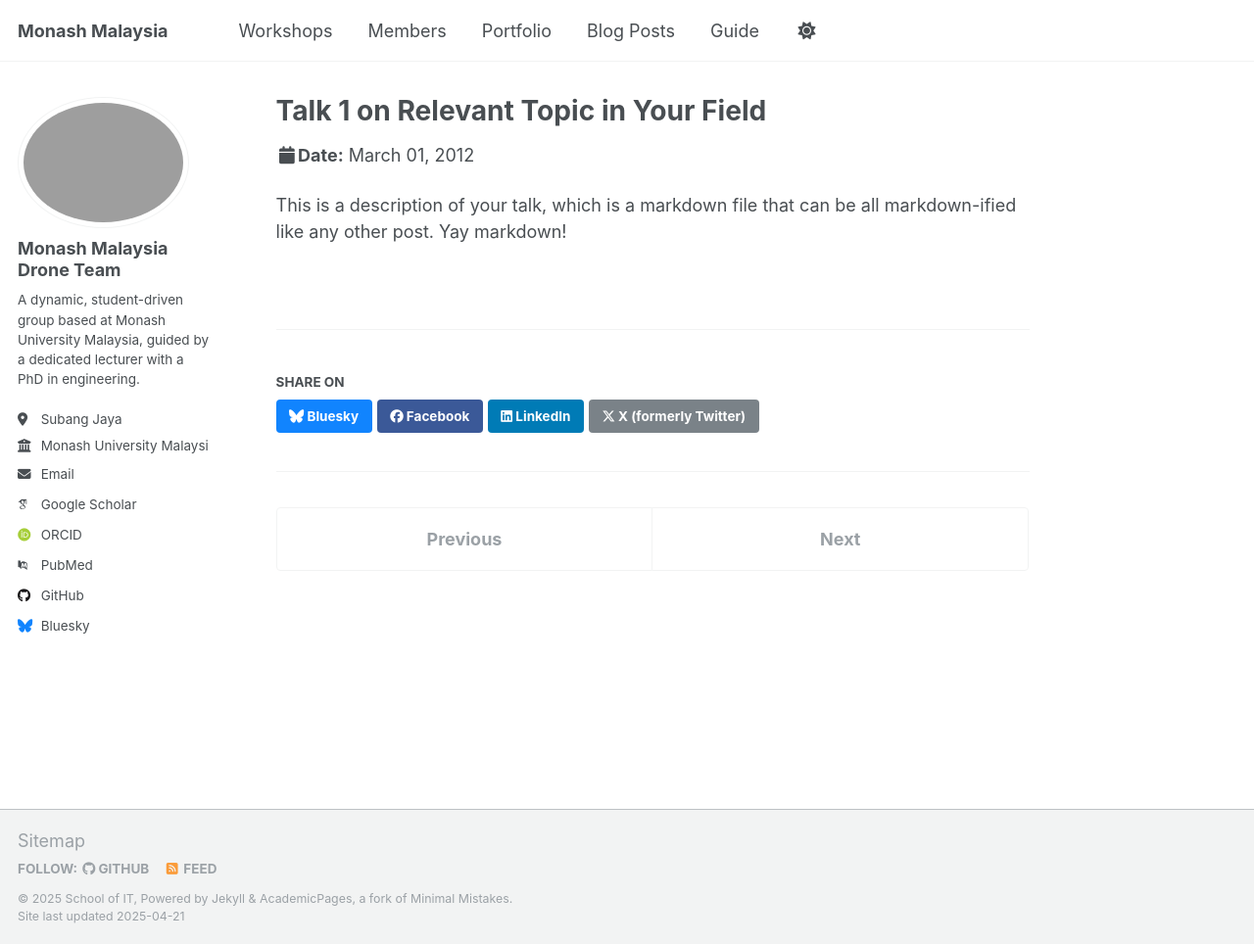
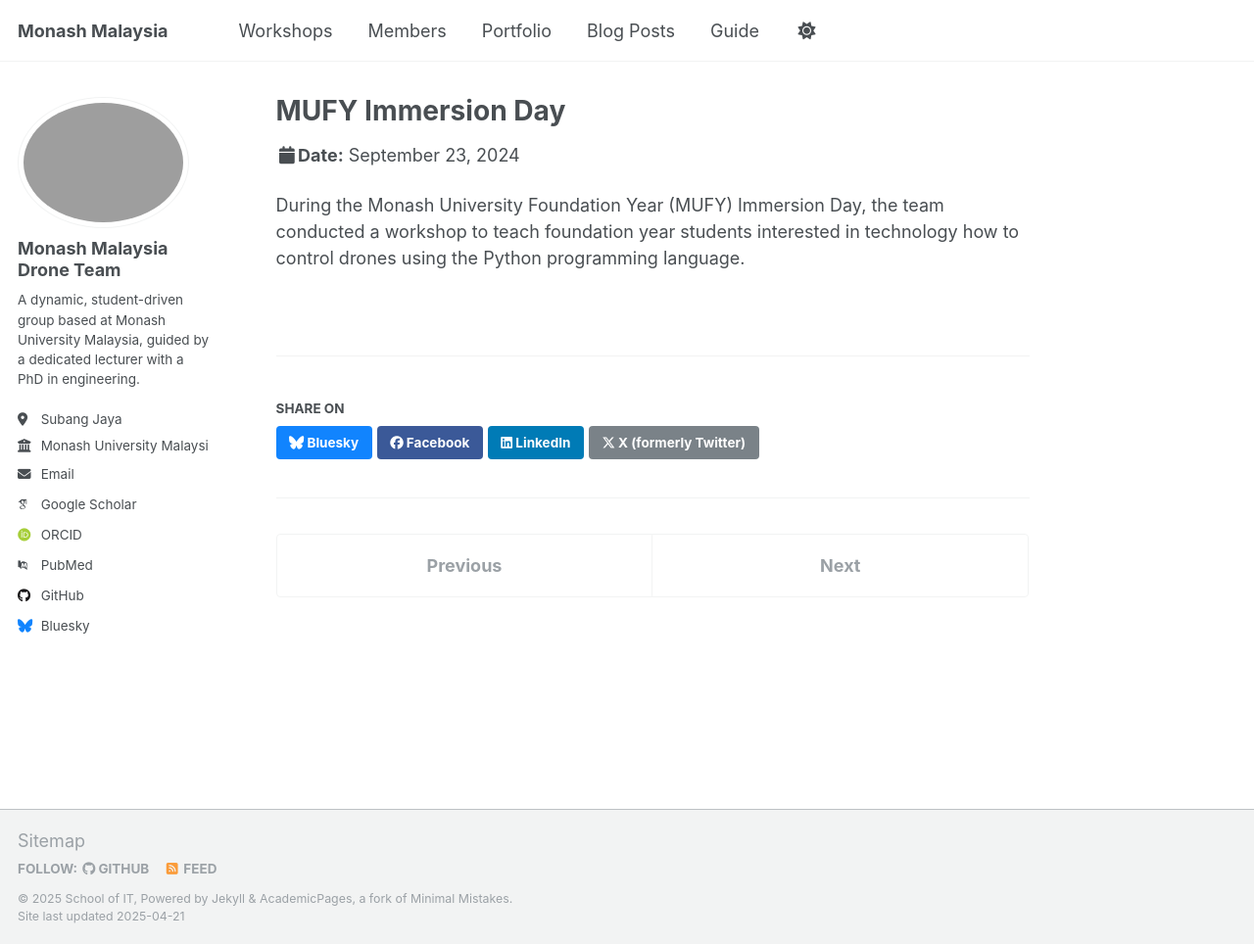
Before and after one commit to noobasuna/monash_drone, a Jekyll site: the page built from _talks/2012-03-01-talk-1.md, in a window 1280 px wide and 964 px high. Shown: the whole window at 98% size. Built offline with Jekyll 4.4.1, drawn with Linux system fonts in a browser that asks for light colours; some web fonts are replaced.

Commit message:
Update 2012-03-01-talk-1.md

```diff
--- a/_talks/2012-03-01-talk-1.md
+++ b/_talks/2012-03-01-talk-1.md
@@ -1,11 +1,11 @@
 ---
-title: "Talk 1 on Relevant Topic in Your Field"
+title: "MUFY Immersion Day"
 collection: talks
-type: "Talk"
+type: "Workshop"
 permalink: /talks/2012-03-01-talk-1
-venue: "UC San Francisco, Department of Testing"
-date: 2012-03-01
-location: "San Francisco, CA, USA"
+venue: "CyPhi Lab, Monash"
+date: 23 September 2024
+location: "Malaysia"
 ---
 
-This is a description of your talk, which is a markdown file that can be all markdown-ified like any other post. Yay markdown!
+During the Monash University Foundation Year (MUFY) Immersion Day, the team conducted a workshop to teach foundation year students interested in technology how to control drones using the Python programming language.
```
